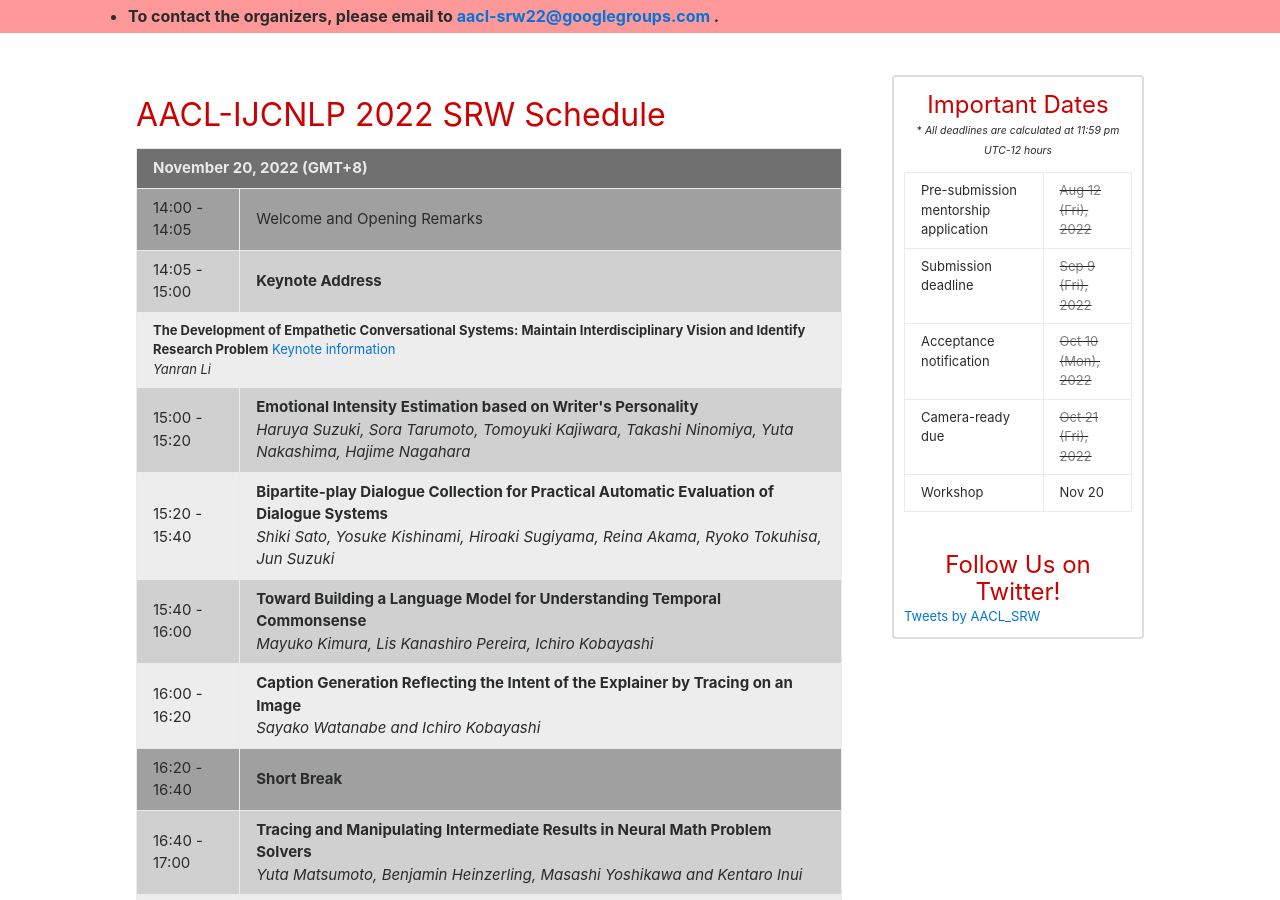
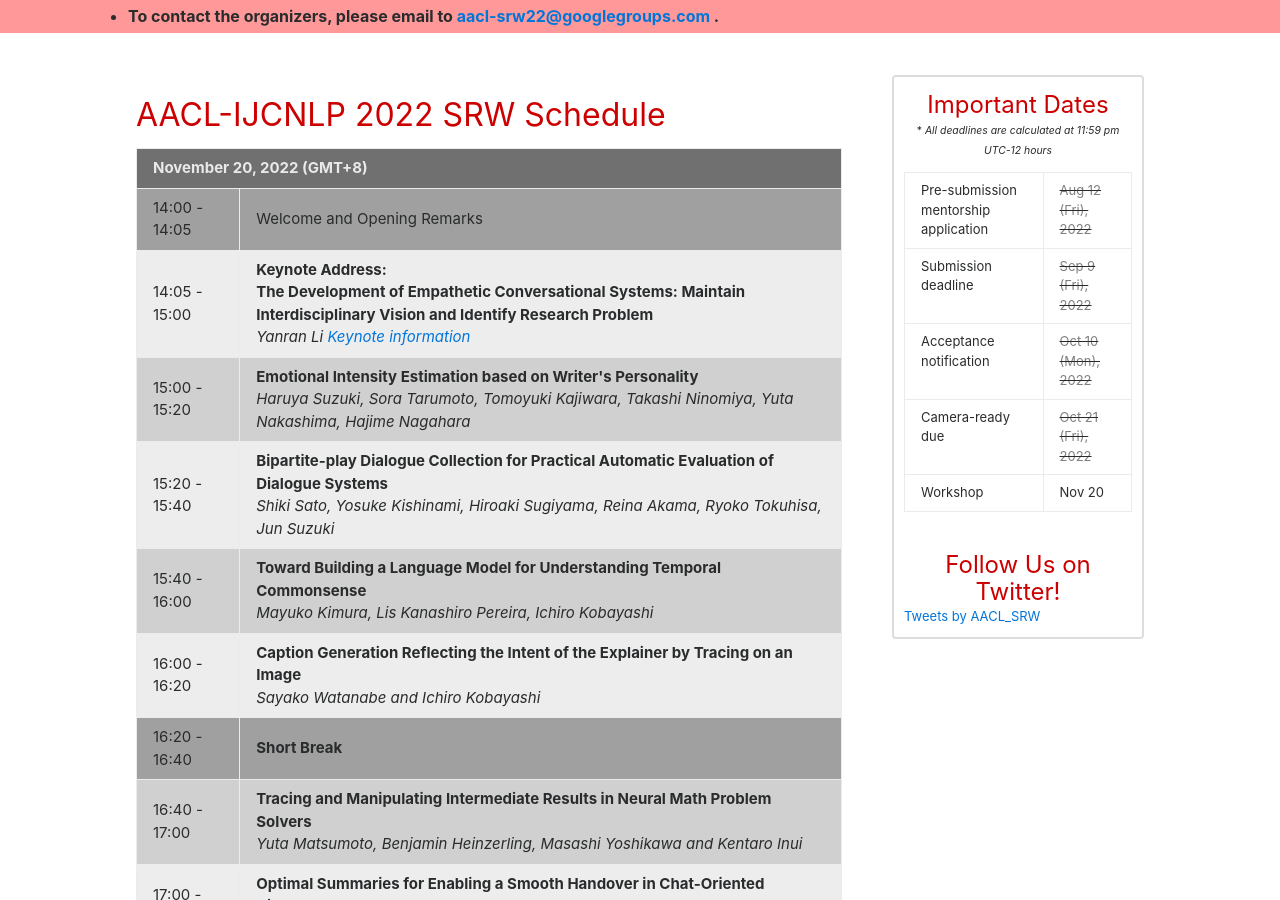
Before and after one commit to aacl2023-srw/aacl2023-srw.github.io, a Jekyll site: the page built from schedule.md, in a window 1280 px wide and 900 px high, scrolled down 561 px. Built offline with Jekyll 4.4.1, drawn with Linux system fonts in a browser that asks for light colours; comment, search, counter and statistics services are not loaded; part of the change alters nothing that is shown.

Commit message:
schedule

```diff
--- a/schedule.md
+++ b/schedule.md
@@ -61,18 +61,11 @@ order : 2
   </td>
 </tr>
 
-<tr bgcolor="#d0d0d0">
+<tr bgcolor="#ededed">
   <td> 14:05 - 15:00 </td>
-  <td> <b>Keynote Address</b> </td>
-</tr>
-
-<tr bgcolor="#ededed">
-  <td colspan="2" style="font-size: small;">
-  <b>The Development of Empathetic Conversational Systems: Maintain Interdisciplinary Vision and Identify Research Problem</b>
-  <a href="{{ sit.baseurl }}/program/keynote">Keynote information</a>
-  <!--<a class='pdf_input' href="{{ site.baseurl }}/pdfs/Bender-AACL-SRW-2020.pdf">pdf</a>-->
-  <br>
-  <i>Yanran Li</i>
+  <td> <b>Keynote Address: </b> <br>
+  <b>The Development of Empathetic Conversational Systems: Maintain Interdisciplinary Vision and Identify Research Problem</b> <br>
+  <i>Yanran Li <a href="{{ sit.baseurl }}/program/keynote">Keynote information</a></i>
   </td>
 </tr>
 
```
